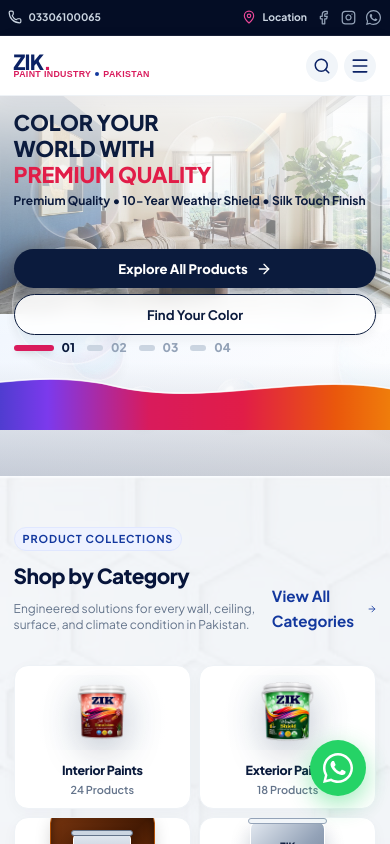
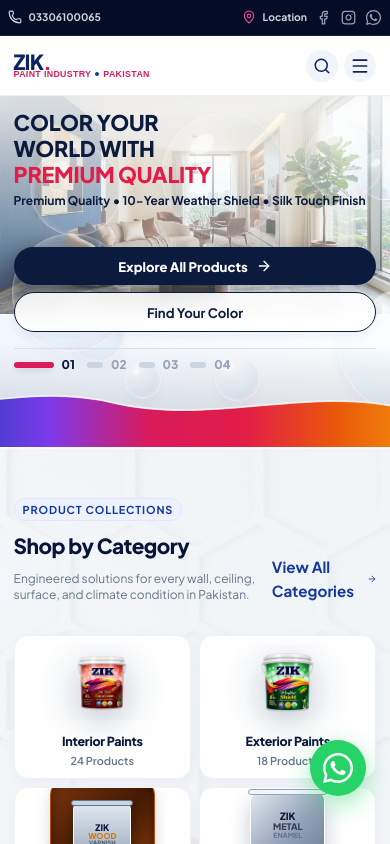
Before and after one commit to muhammad-hamzadev/paint_demo, a React (Vite) app: page / in a window 390 px wide. Shown: the top 844 px of the page. Built offline with nearby package versions, Linux system fonts and the light colour scheme.

Commit message:
Position rainbow wave ribbon directly under slide indicators and adjust CTA button vertical spacing on mobile

```diff
--- a/src/App.css
+++ b/src/App.css
@@ -2166,8 +2166,14 @@
   .hero-section {
     padding-top: 0.85rem !important;
     padding-bottom: 0 !important;
-    min-height: 380px !important;
+    min-height: auto !important;
     position: relative !important;
+  }
+
+  .hero-cta-group {
+    margin-top: 0.85rem !important;
+    margin-bottom: 0.4rem !important;
+    gap: 0.5rem !important;
   }
 
   .hero-grid {
@@ -2181,8 +2187,10 @@
   }
 
   .hero-section .border-t {
-    border-top: none !important;
-    padding-top: 0.35rem !important;
+    border-top: 1px solid rgba(203, 213, 225, 0.6) !important;
+    padding-top: 0.45rem !important;
+    margin-top: 0.6rem !important;
+    margin-bottom: 0 !important;
   }
 }
 
```
